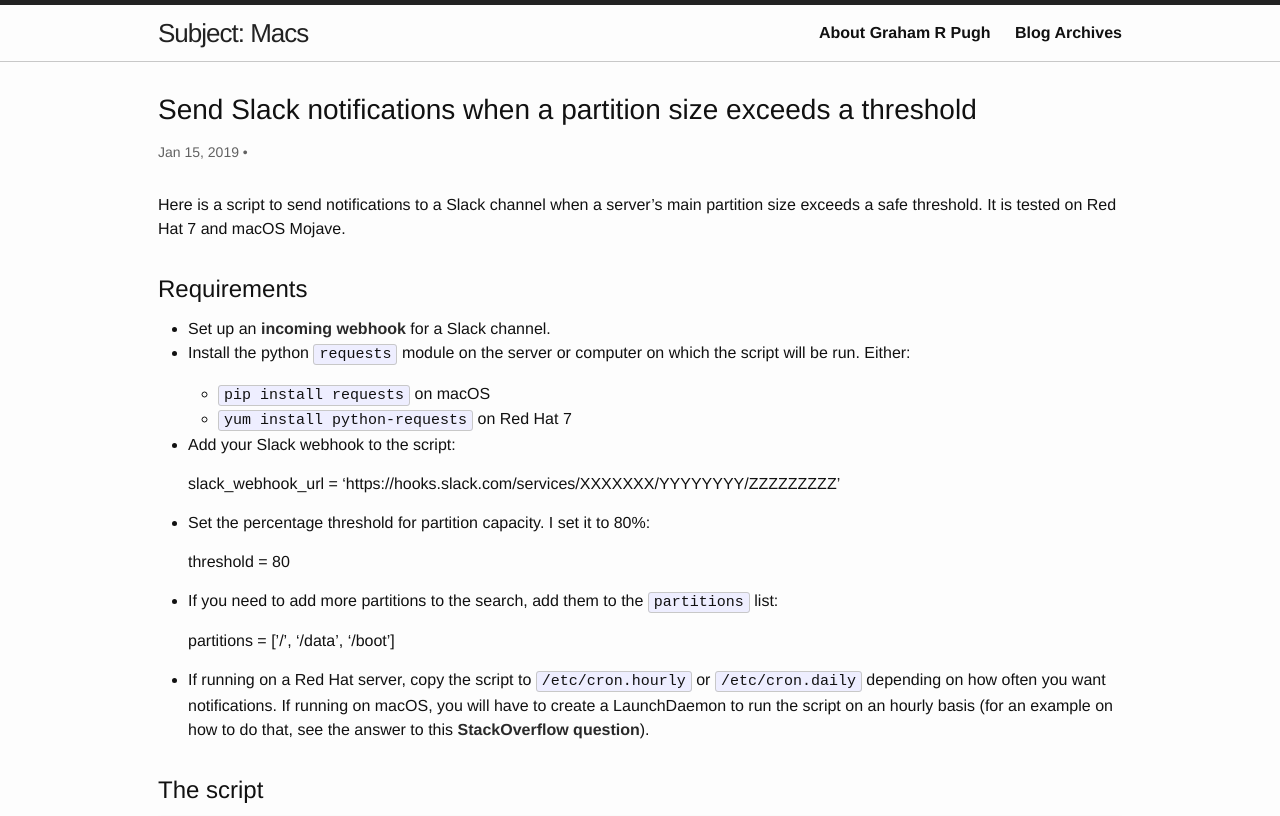
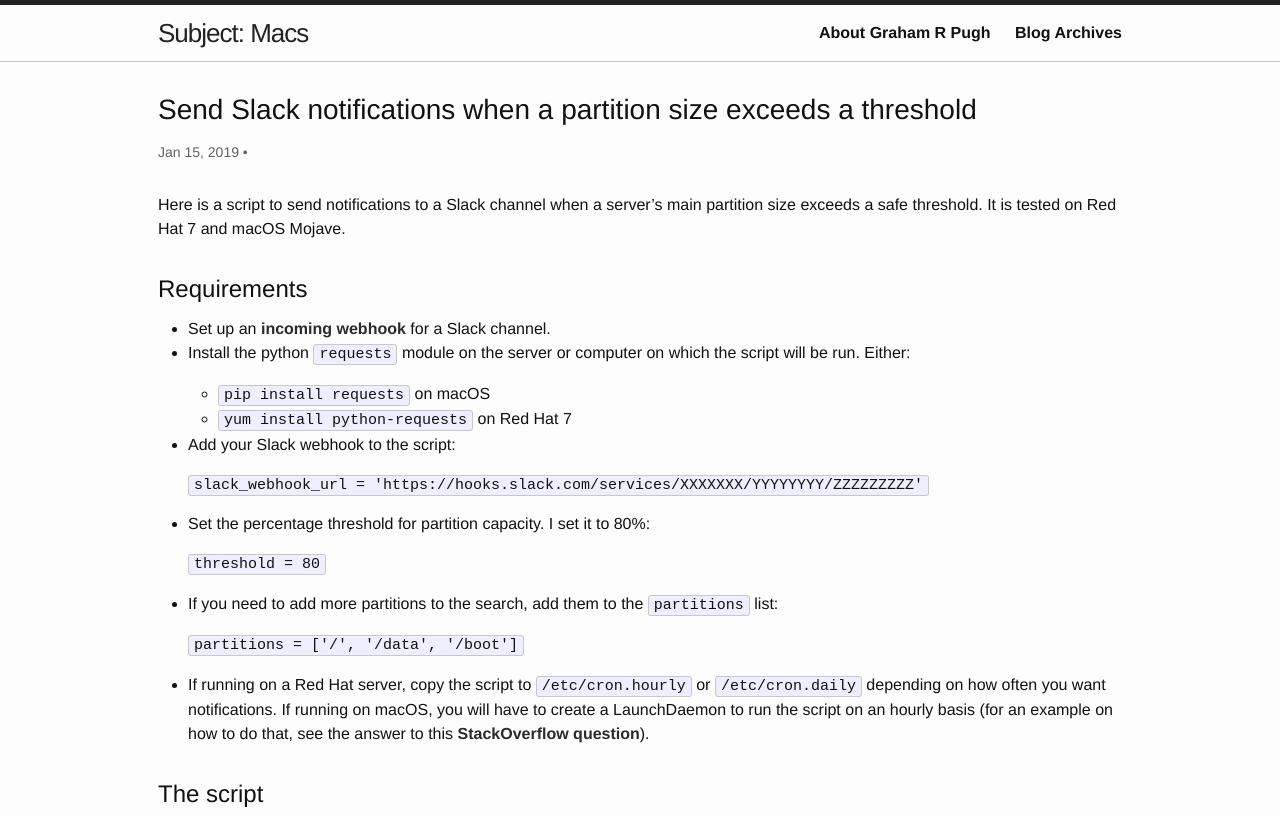
Before and after one commit to grahampugh/grahampugh.github.io, a Jekyll site: the page built from _posts/2019-01-15-slack-notifications-for-partition-sizes.md, in a window 1280 px wide. Shown: the top 816 px of the page. Built offline with Jekyll 4.4.1, drawn with Linux system fonts in a browser that asks for light colours; comment, search, counter and statistics services are not loaded; grey boxes are pictures that could not be loaded.

Commit message:
code quoting

````diff
--- a/_posts/2019-01-15-slack-notifications-for-partition-sizes.md
+++ b/_posts/2019-01-15-slack-notifications-for-partition-sizes.md
@@ -16,15 +16,15 @@
 
 * Add your Slack webhook to the script:
 
-    slack_webhook_url = 'https://hooks.slack.com/services/XXXXXXX/YYYYYYYY/ZZZZZZZZZ'
+    ```slack_webhook_url = 'https://hooks.slack.com/services/XXXXXXX/YYYYYYYY/ZZZZZZZZZ'```
 
 * Set the percentage threshold for partition capacity. I set it to 80%:
 
-    threshold = 80
+    ```threshold = 80```
 
 * If you need to add more partitions to the search, add them to the `partitions` list:
 
-    partitions = ['/', '/data', '/boot']
+    ```partitions = ['/', '/data', '/boot']```
 
 * If running on a Red Hat server, copy the script to `/etc/cron.hourly` or `/etc/cron.daily` depending on how often you want notifications. If running on macOS, you will have to create a LaunchDaemon to run the script on an hourly basis (for an example on how to do that, see the answer to this [StackOverflow question][2]).
 
````
